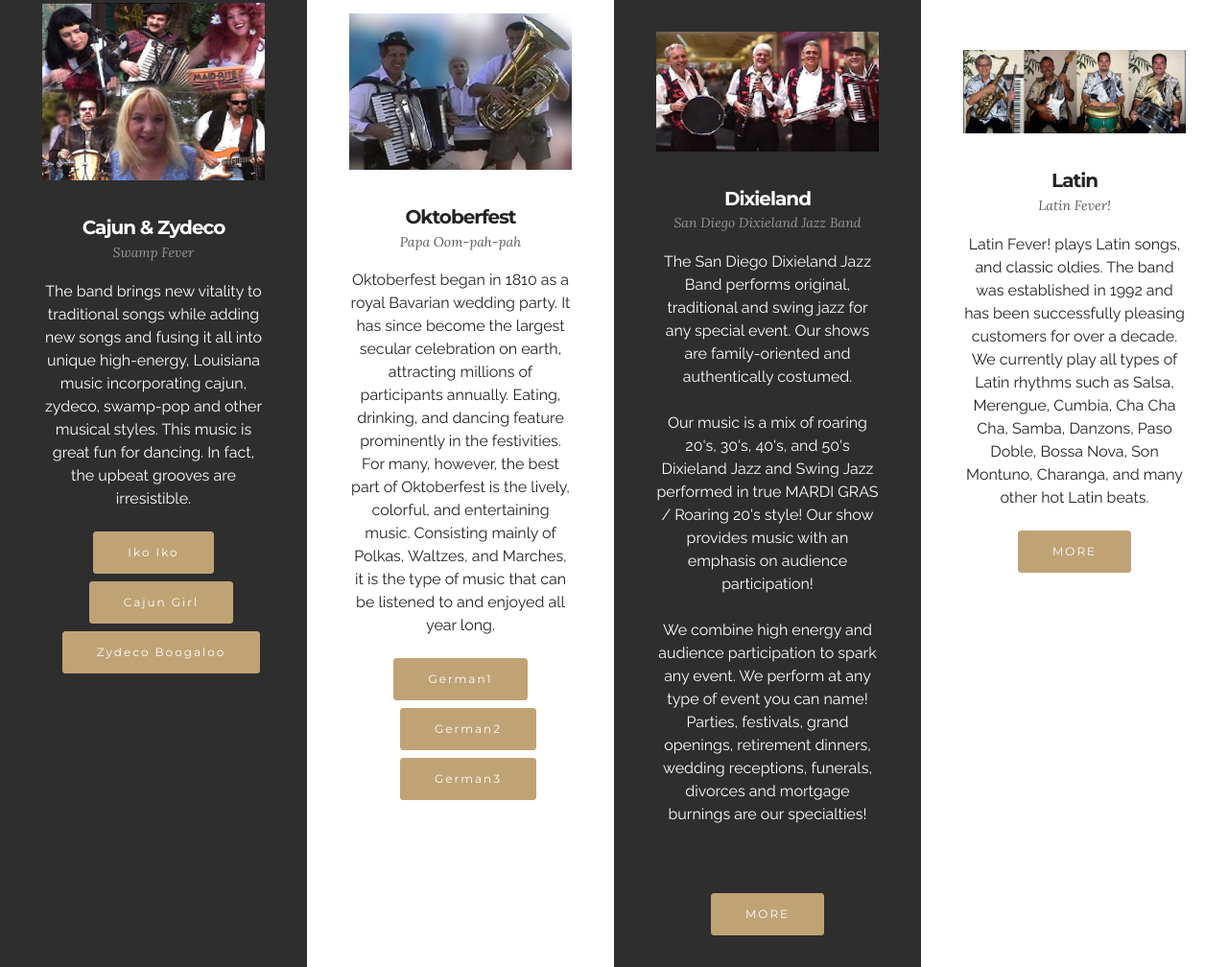
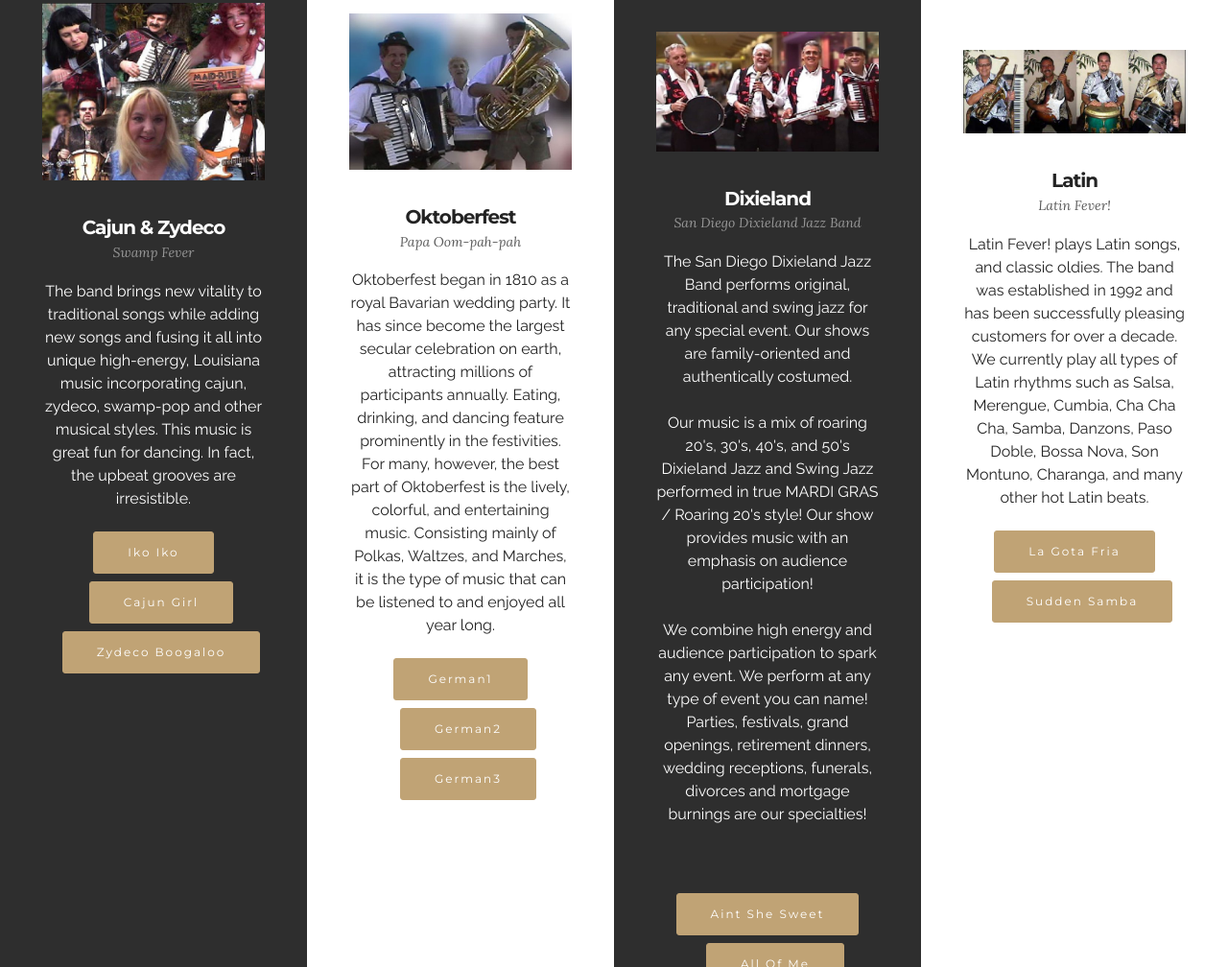
Before and after one commit to keytarman/keytarman.github.io, a plain HTML site: page index.html in a window 1280 px wide. Shown: the part 1792-2800 px from the top of the page at 96% size. Drawn offline with Linux system fonts and the light colour scheme.

Commit message:
create github pages

```diff
--- a/index.html
+++ b/index.html
@@ -57,7 +57,7 @@
 
 </section>
 
-<section class="engine"><a rel="external" href="https://mobirise.com">https://mobirise.com/</a></section><section class="mbr-section mbr-section-hero mbr-section-full mbr-parallax-background mbr-section-with-arrow" id="header1-1" style="background-image: url(assets/images/jumbotron.jpg);">
+<section class="engine"><a rel="external" href="https://mobirise.com">Mobirise Web Site Creator</a></section><section class="mbr-section mbr-section-hero mbr-section-full mbr-parallax-background mbr-section-with-arrow" id="header1-1" style="background-image: url(assets/images/jumbotron.jpg);">
 
 
 
@@ -182,7 +182,7 @@
                         <h4 class="card-title">Dixieland</h4>
                         <h5 class="card-subtitle">San Diego Dixieland Jazz Band</h5>
                         <p class="card-text">The San Diego Dixieland Jazz Band performs original, traditional and swing jazz for any special event.  Our shows are family-oriented and authentically costumed.<br><br>Our music is a mix of roaring 20's, 30's, 40's, and 50's Dixieland Jazz and Swing Jazz performed in true MARDI GRAS / Roaring 20's style! Our show provides music with an emphasis on audience participation!<br><br>We combine high energy and audience participation to spark any event. We perform at any type of event you can name!  Parties, festivals, grand openings, retirement dinners, wedding receptions, funerals, divorces and mortgage burnings are our specialties!<br><br><br></p>
-                        <div class="card-btn"><a href="https://mobirise.com" class="btn btn-primary">MORE</a></div>
+                        <div class="card-btn"><a href="https://cloudup.com/cGkger8Wdwz" class="btn btn-primary">Aint She Sweet</a> <a href="https://cloudup.com/culmSU3qzdD" class="btn btn-primary">All Of Me</a> <a href="https://cloudup.com/csne58YkMZN" class="btn btn-primary">When Your'e Smiling</a></div>
                     </div>
                 </div>
             </div>
@@ -195,7 +195,7 @@
                         <h4 class="card-title">Latin</h4>
                         <h5 class="card-subtitle">Latin Fever!</h5>
                         <p class="card-text">Latin Fever! plays Latin songs, and classic oldies. The band was established in 1992 and has been successfully pleasing customers for over a decade. We currently play all types of Latin rhythms such as Salsa, Merengue, Cumbia, Cha Cha Cha, Samba, Danzons, Paso Doble, Bossa Nova, Son Montuno, Charanga, and many other hot Latin beats.</p>
-                        <div class="card-btn"><a href="https://mobirise.com" class="btn btn-primary">MORE</a></div>
+                        <div class="card-btn"><a href="https://cloudup.com/cb6Su5BCbdu" class="btn btn-primary">La Gota Fria</a> <a href="https://cloudup.com/cp89IncI976" class="btn btn-primary">Sudden Samba</a></div>
                     </div>
                 </div>
             </div>
@@ -219,7 +219,7 @@
                         <h4 class="card-title">Pirates</h4>
                         <h5 class="card-subtitle">Pirate Fever!&nbsp;</h5>
                         <p class="card-text">Step back in time with PIRATE FEVER! The most fearsome and funny troupe of pirates to sail the 7 seas. Enjoy Captn. Bilgewater and his "BAND OF PIRATES" as they wreak havoc upon those fortunate enough to experience their lively Sea Shanties and Comedic Antics!</p>
-                        <div class="card-btn"><a href="https://mobirise.com" class="btn btn-primary">MORE</a></div>
+                        <div class="card-btn"><a href="https://cloudup.com/cabCk88NMk1" class="btn btn-primary">Jack s the Lad</a></div>
                     </div>
                 </div>
             </div>
@@ -232,7 +232,7 @@
                         <h4 class="card-title">Jug &amp; Skiffle</h4>
                         <h5 class="card-subtitle">My Naughty Sweeties</h5>
                         <p class="card-text">A jug band or spasm band is a band employing traditional and homemade instruments, such as Jugs, Gut-bucket or Washtub Bass, Banjo, Guitar, Mandolin, Washboard, Kazoo, Nose-flute, Saw, Fiddle, Clarinet, Kazoo, Crickets, Frogs and other sundry musical innovations..</p>
-                        <div class="card-btn"><a href="https://mobirise.com" class="btn btn-primary">MORE</a></div>
+                        <div class="card-btn"><a href="https://cloudup.com/cr2EpSLlccu" class="btn btn-primary">Coney Island Washboard</a> <a href="https://cloudup.com/c7UcntQct3A" class="btn btn-primary">You Gotta Believe</a> <a href="https://cloudup.com/cdh2IIlmjzu" class="btn btn-primary">Blackberry Blossum</a></div>
                     </div>
                 </div>
             </div>
@@ -245,7 +245,7 @@
                         <h4 class="card-title">Country Western</h4>
                         <h5 class="card-subtitle">Hay Fever!</h5>
                         <p class="card-text">A rip-roaring, knee-bashing good time. Entertaining audiences for 20 years here in San Diego.<br><br>Country-comedy at it finest. Every one on these musicians has been rejected numerous times from other bands for being too crazy and self-absorbed. Since they all suffer from the same personality disorders, they were introduced to each other by the bands that wanted to get rid of them. Kismet! It was like completing a puzzle. None of them noticed how outgoing and entertaining the player next to them was, so nobody was jealous. The perfect match!<br></p>
-                        <div class="card-btn"><a href="https://mobirise.com" class="btn btn-primary">MORE</a></div>
+                        <div class="card-btn"><a href="https://cloudup.com/cVWp4TiNI4n" class="btn btn-primary">Cripple Creek</a> <a href="https://cloudup.com/cdp-zEmVLOR" class="btn btn-primary">Memories Of You</a> <a href="https://cloudup.com/cuFx7QA-eSJ" class="btn btn-primary">Hey Good Lookin</a></div>
                     </div>
                 </div>
             </div>
```
Also changed, not shown: 1 other file.
